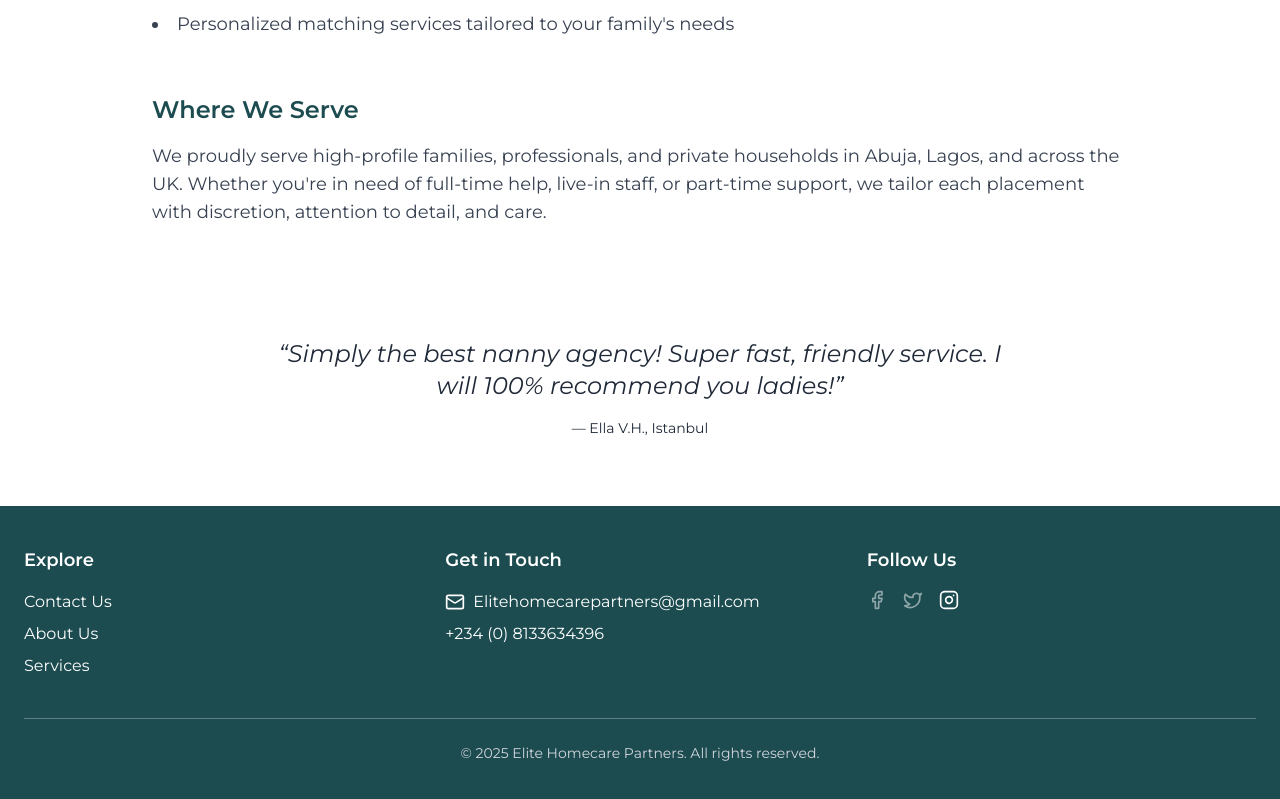
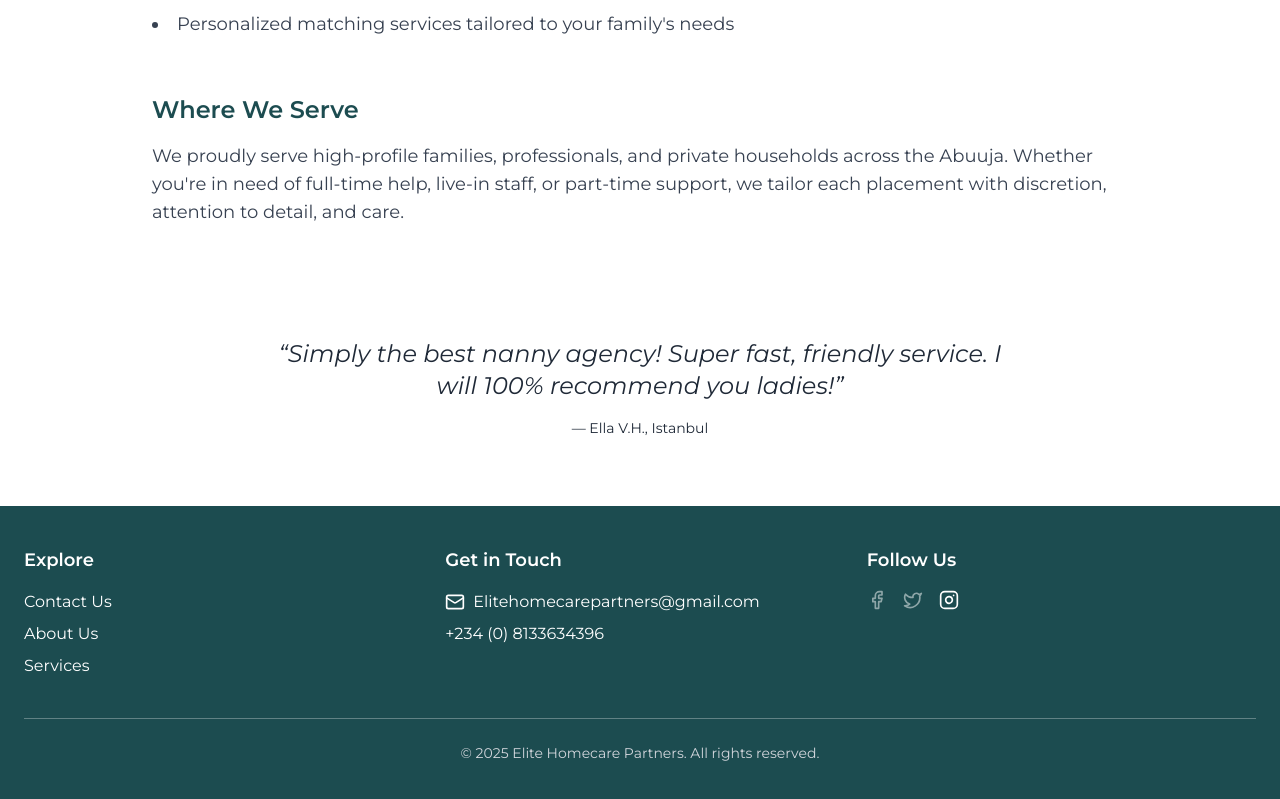
Before and after one commit to oyemwilson/elitehomes, a React (Create React App) app: page /about in a window 1280 px wide. Shown: the part 1166-1965 px from the top of the page. Built offline with nearby package versions, Linux system fonts and the light colour scheme.

Commit message:
Update AboutUs.jsx

```diff
--- a/src/screens/AboutUs.jsx
+++ b/src/screens/AboutUs.jsx
@@ -53,7 +53,7 @@ const AboutUs = () => {
         <div>
           <h2 className="text-2xl font-semibold text-[#1c4c50] mb-4">Where We Serve</h2>
           <p className="text-gray-700 leading-relaxed text-base md:text-lg">
-            We proudly serve high-profile families, professionals, and private households in Abuja, Lagos, and across the UK.
+            We proudly serve high-profile families, professionals, and private households across the Abuuja.
             Whether you're in need of full-time help, live-in staff, or part-time support, we tailor each placement with
             discretion, attention to detail, and care.
           </p>
```
